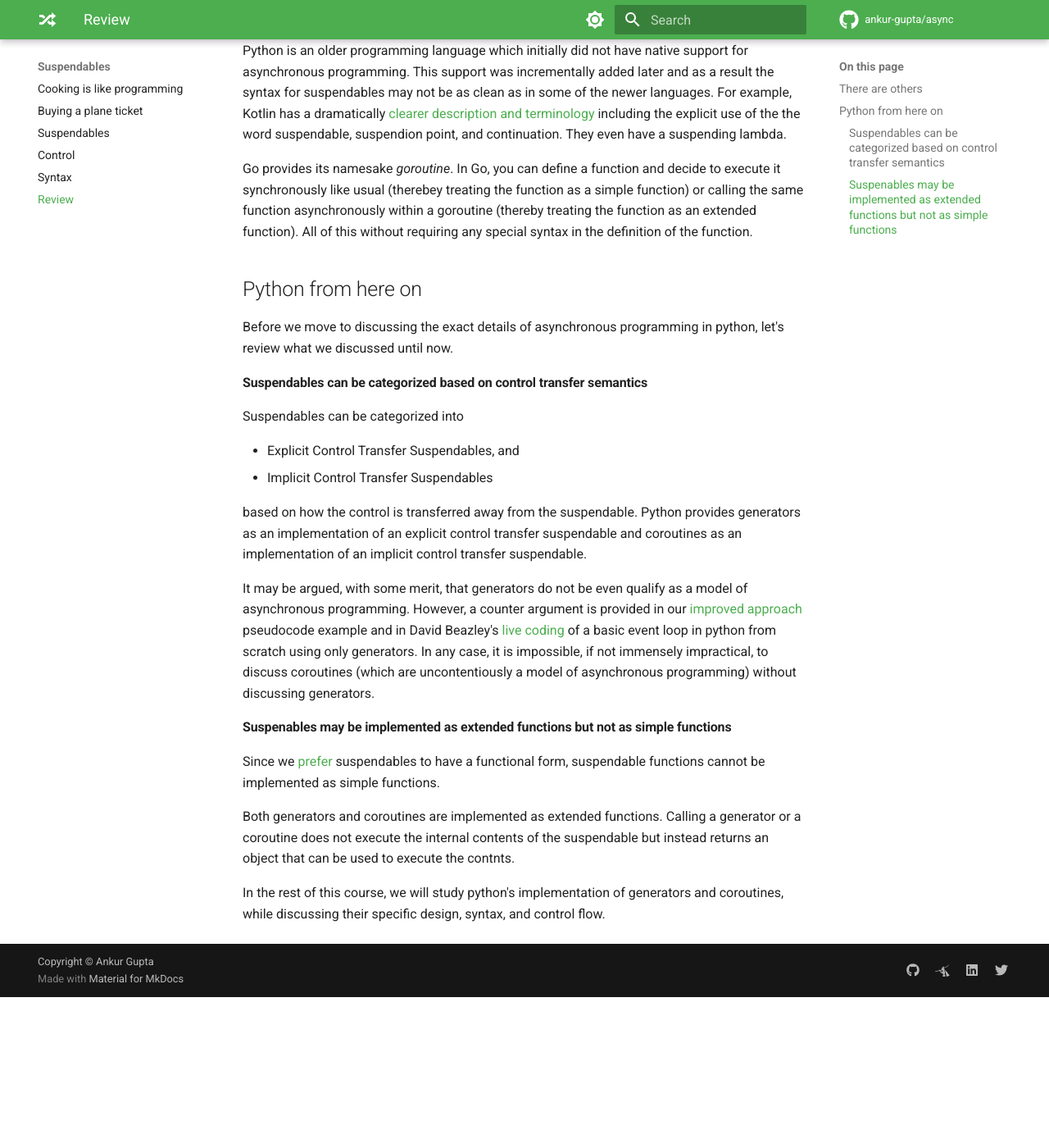
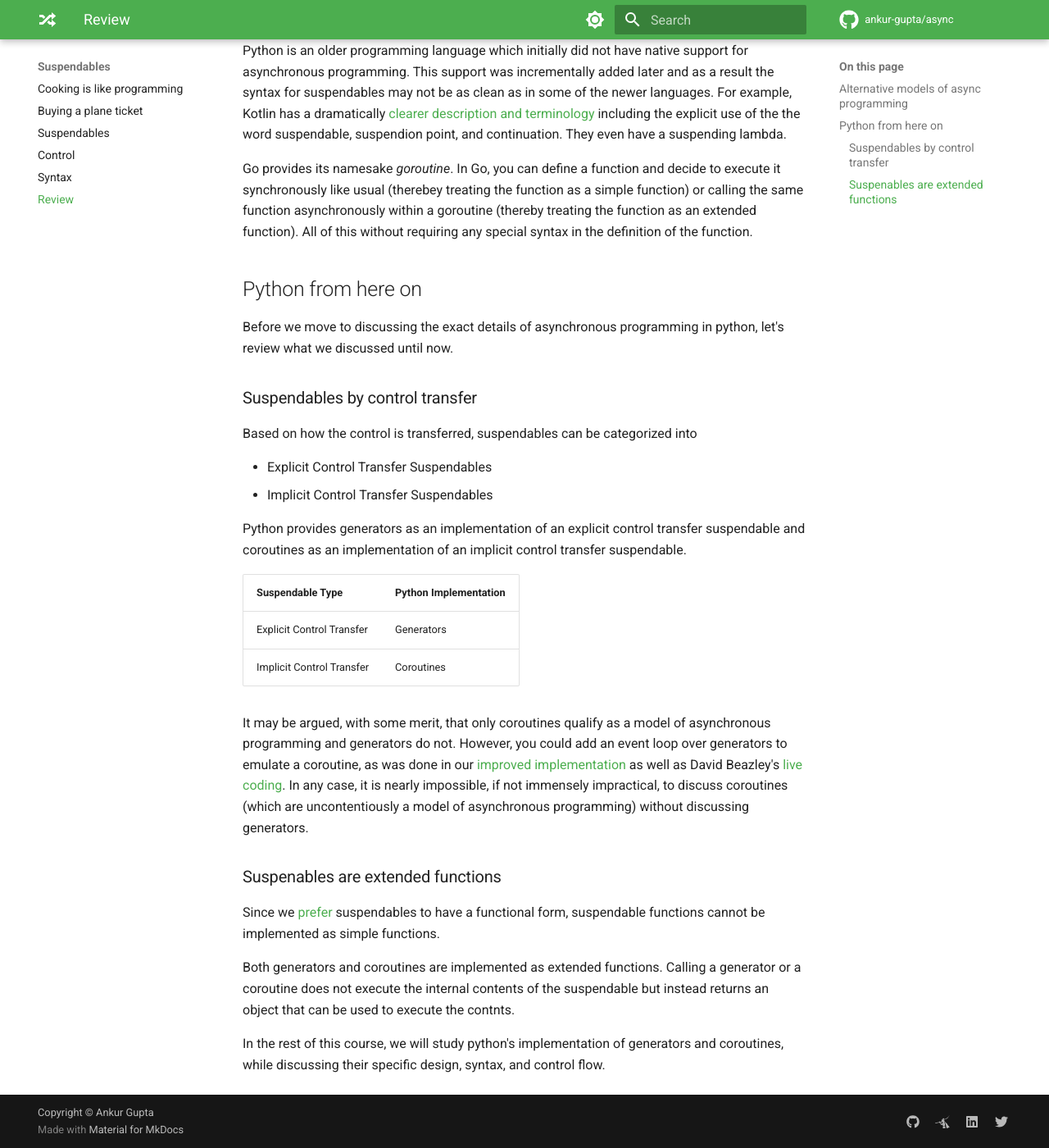
Before and after one commit to ankur-gupta/async, an MkDocs documentation site: the page built from docs/suspendables/review.md, in a window 1280 px wide and 1400 px high, scrolled down 837 px. Shown: the whole window at 82% size. Built offline with MkDocs 1.6.1 and Material for MkDocs 9.7.7, drawn with Linux system fonts in a browser that asks for light colours; comment, search, counter and statistics services are not loaded; before the commit the page ends 2053 px from its top, so only the background shows below that; some of the changed text lies outside the part shown.

Commit message:
Finished generators rewrite

```diff
--- a/docs/suspendables/review.md
+++ b/docs/suspendables/review.md
@@ -1,6 +1,6 @@
 # Review
 
-## There are others
+## Alternative models of async programming
 There are many models for asynchronous programming. The following table is an non-exhaustive list
 of some of these models.
 
@@ -39,26 +39,30 @@ function.
 Before we move to discussing the exact details of asynchronous programming in python,
 let's review what we discussed until now.
 
-#### Suspendables can be categorized based on control transfer semantics
-Suspendables can be categorized into
+### Suspendables by control transfer
+Based on how the control is transferred, suspendables can be categorized into
 
-* Explicit Control Transfer Suspendables, and
+* Explicit Control Transfer Suspendables
 * Implicit Control Transfer Suspendables
 
-based on how the control is transferred away from the suspendable. Python provides
-generators as an implementation of an explicit control transfer suspendable and coroutines as
-an implementation of an implicit control transfer suspendable.
+Python provides generators as an implementation of an explicit control transfer suspendable
+and coroutines as an implementation of an implicit control transfer suspendable.
 
-It may be argued, with some merit, that generators do not be even qualify as a model of
-asynchronous programming. However, a counter argument is provided in our
-[improved approach](/suspendables/control/#improved-approach) pseudocode example and in
-David Beazley's [live coding](https://www.youtube.com/watch?v=MCs5OvhV9S4)
-of a basic event loop in python from scratch using only generators.
-In any case, it is impossible, if not immensely impractical, to discuss coroutines
+| Suspendable Type          | Python Implementation |
+|---------------------------|-----------------------|
+| Explicit Control Transfer | Generators            |
+| Implicit Control Transfer | Coroutines            |
+
+It may be argued, with some merit, that only coroutines qualify as a model of asynchronous
+programming and generators do not. However, you could add an event loop over generators to
+emulate a coroutine, as was done in our
+[improved implementation](/suspendables/control/#improved-implementation) as well as
+David Beazley's [live coding](https://www.youtube.com/watch?v=MCs5OvhV9S4).
+In any case, it is nearly impossible, if not immensely impractical, to discuss coroutines
 (which are uncontentiously a model of asynchronous programming) without discussing generators.
 
-#### Suspenables may be implemented as extended functions but not as simple functions
-Since we [prefer](/suspendables/syntax/#verbosity-mental-model) suspendables to
+### Suspenables are extended functions
+Since we [prefer](/suspendables/syntax/#verbosity-natural-representation) suspendables to
 have a functional form, suspendable functions cannot be implemented as simple functions.
 
 Both generators and coroutines are implemented as extended functions. Calling
```
